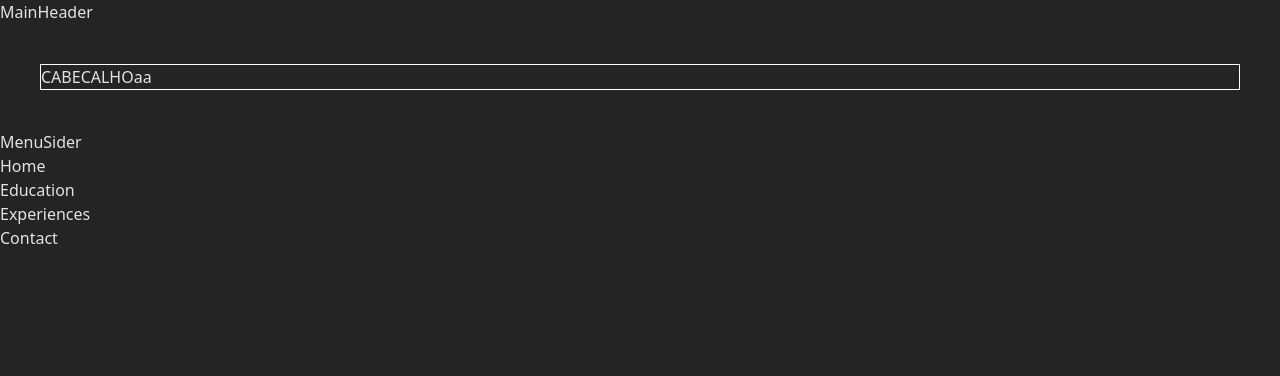
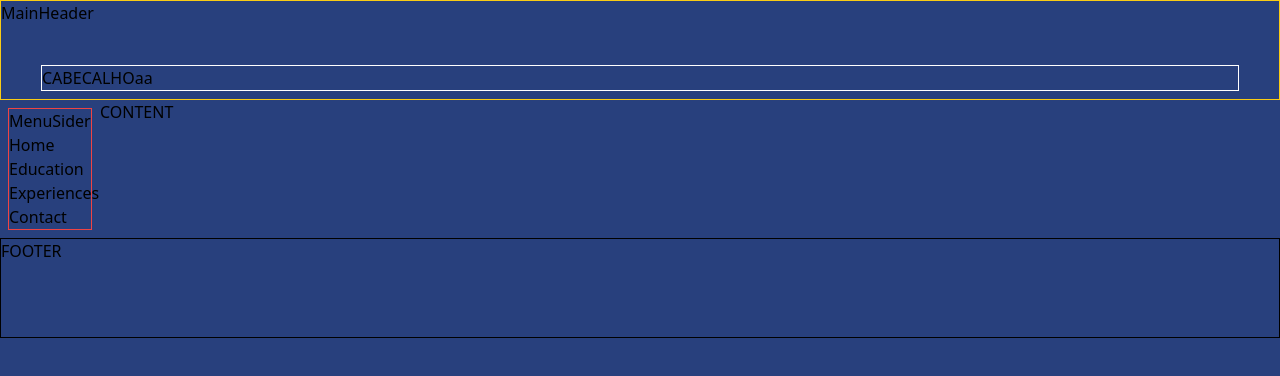
Before and after one commit to henrique-hartwig/my-page, a React (Vite) app: page / in a window 1280 px wide. Shown: the top 376 px of the page. Built offline with nearby package versions, Linux system fonts and the light colour scheme.

Commit message:
feat: set principal grid layout

```diff
--- /dev/null
+++ b/src/App.css
@@ -0,0 +1,29 @@
+@tailwind base;
+@tailwind components;
+@tailwind utilities;
+
+.page {
+  display: grid;
+  grid-template-columns: 100px 1fr;
+  grid-template-rows: 100px 1fr 100px;
+  grid-template-areas:
+    'header header'
+    'aside content'
+    'footer footer';
+}
+
+.header {
+  grid-area: header
+}
+
+.content {
+  grid-area: content
+}
+
+.aside {
+  grid-area: aside
+}
+
+.footer {
+  grid-area: footer
+}
--- a/src/App.tsx
+++ b/src/App.tsx
@@ -1,12 +1,19 @@
+import "./App.css"
 import MainHeader from "./components/MainHeader"
 import MenuSider from "./components/MenuSider"
 
 function App() {
   return (
-    <>
-      <MainHeader />
-      <MenuSider />
-    </>
+    <div className="page">
+      <div className="header border border-yellow-400">
+        <MainHeader />
+      </div>
+      <div className="aside m-2 border border-red-500">
+        <MenuSider />
+      </div>
+      <div className="content boder border-purple-600">CONTENT</div>
+      <div className="footer boder border border-black">FOOTER</div>
+    </div>
   )
 }
 
--- a/src/index.css
+++ b/src/index.css
@@ -2,9 +2,7 @@
 @tailwind components;
 @tailwind utilities;
 :root {
-  color-scheme: light dark;
-  color: rgba(255, 255, 255, 0.87);
-  background-color: #242424;
+  background-color: #28407d;
   margin: 0;
   padding: 0;
 }
--- a/src/output.css
+++ b/src/output.css
@@ -554,15 +554,77 @@ video {
   --tw-contain-style:  ;
 }
 
-.bg-green-500 {
-  --tw-bg-opacity: 1;
-  background-color: rgb(34 197 94 / var(--tw-bg-opacity));
+.m-2 {
+  margin: 0.5rem;
+}
+
+.flex {
+  display: flex;
+}
+
+.h-8 {
+  height: 2rem;
+}
+
+.h-full {
+  height: 100%;
+}
+
+.w-8 {
+  width: 2rem;
+}
+
+.w-full {
+  width: 100%;
+}
+
+.items-center {
+  align-items: center;
+}
+
+.justify-end {
+  justify-content: flex-end;
+}
+
+.gap-24 {
+  gap: 6rem;
+}
+
+.border {
+  border-width: 1px;
+}
+
+.border-black {
+  --tw-border-opacity: 1;
+  border-color: rgb(0 0 0 / var(--tw-border-opacity));
+}
+
+.border-purple-600 {
+  --tw-border-opacity: 1;
+  border-color: rgb(147 51 234 / var(--tw-border-opacity));
+}
+
+.border-red-500 {
+  --tw-border-opacity: 1;
+  border-color: rgb(239 68 68 / var(--tw-border-opacity));
+}
+
+.border-yellow-400 {
+  --tw-border-opacity: 1;
+  border-color: rgb(250 204 21 / var(--tw-border-opacity));
+}
+
+.stroke-yellow-400 {
+  stroke: #facc15;
+}
+
+.px-12 {
+  padding-left: 3rem;
+  padding-right: 3rem;
 }
 
 :root {
-  color-scheme: light dark;
-  color: rgba(255, 255, 255, 0.87);
-  background-color: #242424;
+  background-color: #28407d;
   margin: 0;
   padding: 0;
 }
```
